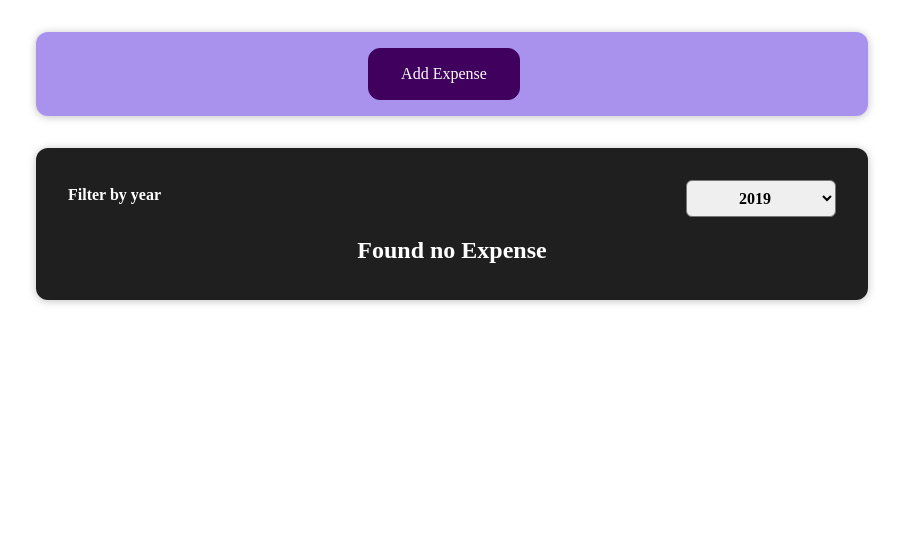
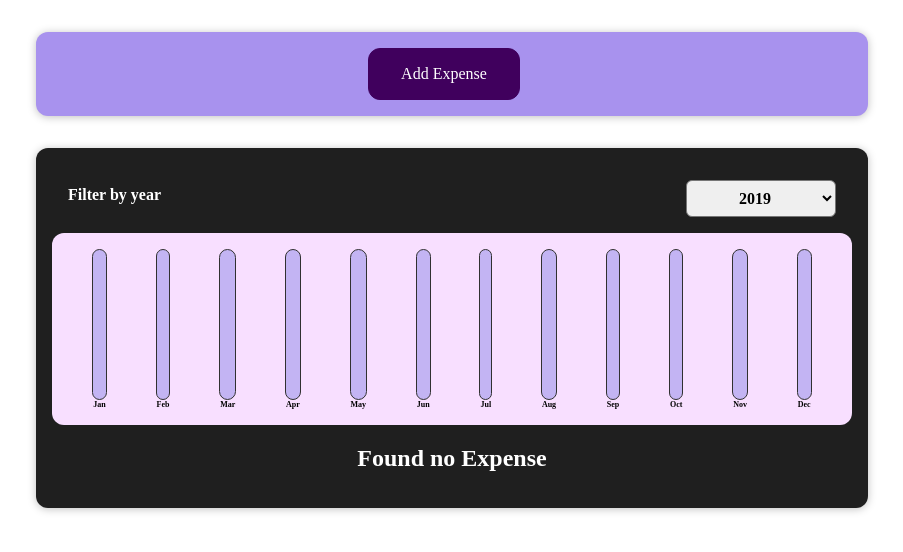
Before and after one commit to nghiapham137/React_Expenses, a React (Create React App) app: page / in a window 1280 px wide. Shown: the top 552 px of the page, without its empty margins (188-1091 px from the left). Built offline with nearby package versions, Linux system fonts and the light colour scheme.

Commit message:
add chart

```diff
--- /dev/null
+++ b/src/components/Chart/Chart.css
@@ -0,0 +1,9 @@
+.chart {
+  padding: 1rem;
+  border-radius: 12px;
+  background-color: #f8dfff;
+  text-align: center;
+  display: flex;
+  justify-content: space-around;
+  height: 10rem;
+}
--- /dev/null
+++ b/src/components/Chart/Chart.js
@@ -0,0 +1,19 @@
+import React from 'react';
+import ChartBar from './ChartBar';
+import './Chart.css';
+
+const Chart = (props) => {
+    const dataPointValues = props.dataPoints.map(dataPoint => dataPoint.value);
+    const totalMaximum = Math.max(...dataPointValues);
+
+    return <div className="chart">
+        {props.dataPoints.map((dataPoint) => (
+        <ChartBar
+            key={dataPoint.label}
+            value={dataPoint.value}
+            maxValue={totalMaximum}
+            label={dataPoint.label}/>))}
+    </div>
+};
+
+export default Chart;
--- /dev/null
+++ b/src/components/Chart/ChartBar.css
@@ -0,0 +1,30 @@
+.chart-bar {
+  height: 100%;
+  display: flex;
+  flex-direction: column;
+  align-items: center;
+}
+
+.chart-bar__inner {
+  height: 100%;
+  width: 100%;
+  border: 1px solid #313131;
+  border-radius: 12px;
+  background-color: #c3b4f3;
+  overflow: hidden;
+  display: flex;
+  flex-direction: column;
+  justify-content: flex-end;
+}
+
+.chart-bar__fill {
+  background-color: #4826b9;
+  width: 100%;
+  transition: all 0.3s ease-out;
+}
+
+.chart-bar__label {
+  font-weight: bold;
+  font-size: 0.5rem;
+  text-align: center;
+}
--- /dev/null
+++ b/src/components/Chart/ChartBar.js
@@ -0,0 +1,19 @@
+import React from 'react';
+
+import './ChartBar.css';
+
+const ChartBar = (props) => {
+    let barFillHeight = '0%';
+    if (props.maxValue > 0) {
+        barFillHeight = Math.round((props.value / props.maxValue) * 100) + '%';
+    }
+
+    return <div className="chart-bar">
+        <div className="chart-bar__inner">
+            <div className="chart-bar__fill" style={{ height: barFillHeight }}></div>
+        </div>
+        <div className="chart-bar__label">{props.label}</div>
+    </div>
+};
+
+export default ChartBar;
--- a/src/components/Expenses/Expense.js
+++ b/src/components/Expenses/Expense.js
@@ -1,6 +1,7 @@
 import React, { useState } from "react";
 import ExpensesList from "./ExpensesList";
 import ExpensesFilter from "./ExpensesFilter";
+import ExpenseChart from "./ExpenseChart";
 import Card from "../UI/Card";
 import "./Expense.css"
 
@@ -24,6 +25,7 @@ function Expense(props) {
         selected={filteredYear}
         onChangeFilter={filterChangeHandler}
       />
+      <ExpenseChart expenses = {filteredExpenses}/>
       <ExpensesList items={filteredExpenses} />
     </Card>
   </div>
--- /dev/null
+++ b/src/components/Expenses/ExpenseChart.js
@@ -0,0 +1,27 @@
+import React from 'react';
+import Chart from '../Chart/Chart';
+
+const ExpenseChart = (props) => {
+    const chartDataPoints = [
+        {label: 'Jan', value: 0},
+        {label: 'Feb', value: 0},
+        {label: 'Mar', value: 0},
+        {label: 'Apr', value: 0},
+        {label: 'May', value: 0},
+        {label: 'Jun', value: 0},
+        {label: 'Jul', value: 0},
+        {label: 'Aug', value: 0},
+        {label: 'Sep', value: 0},
+        {label: 'Oct', value: 0},
+        {label: 'Nov', value: 0},
+        {label: 'Dec', value: 0}
+    ];
+
+    for (const expense of props.expenses) {
+        const expenseMonth = expense.date.getMonth();
+        chartDataPoints[expenseMonth].value += expense.amount;
+    }
+    return <Chart dataPoints={chartDataPoints}/>
+};
+
+export default ExpenseChart;
--- a/src/components/NewExpense/ExpenseForm.js
+++ b/src/components/NewExpense/ExpenseForm.js
@@ -26,7 +26,7 @@ const ExpenseForm = (props) => {
 
         const expenseData = {
             title: enteredTitle,
-            amount: enteredAmount,
+            amount: +enteredAmount,
             date: new Date(enteredDate)
         };
         props.onSaveExpenseData(expenseData);
```
Also changed, not shown: 1 other file (tests, documents, lock files or other folders).
